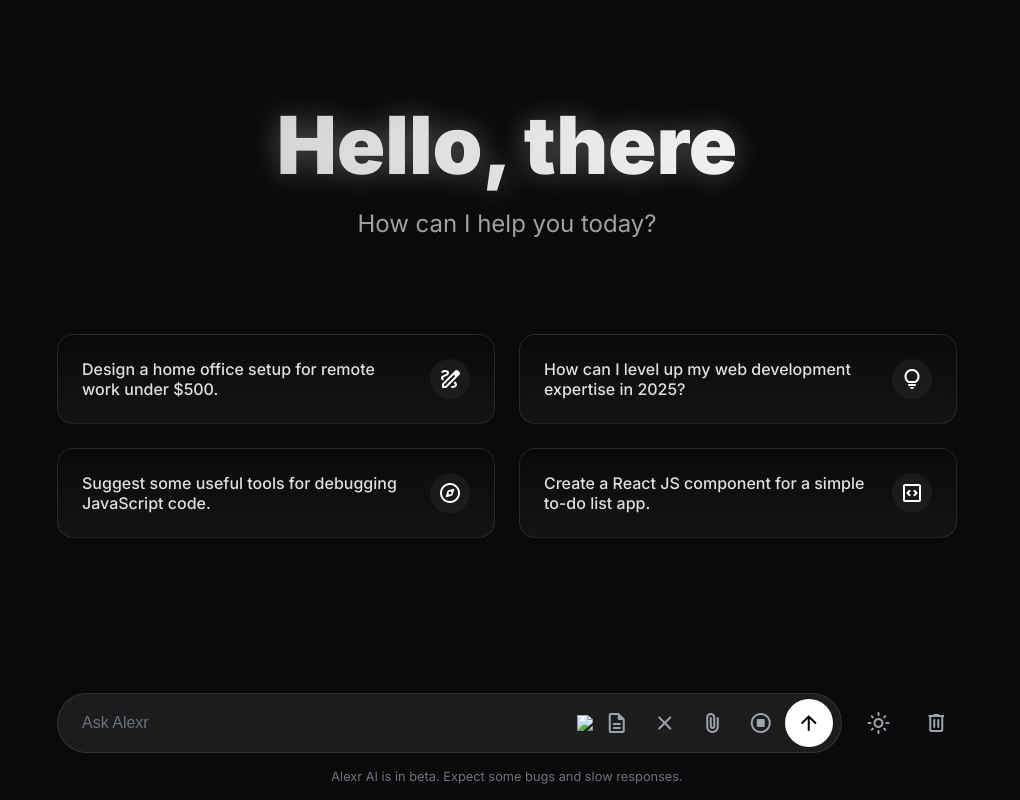
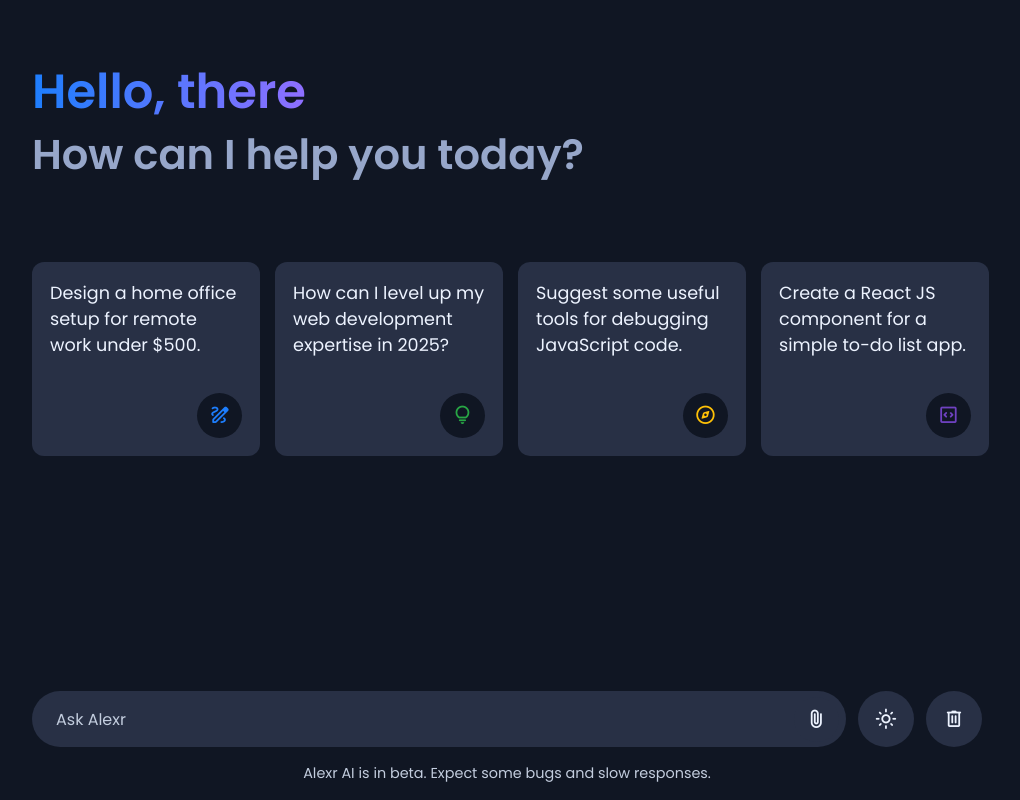
Before and after one commit to dskjfoisjfsjio/alexr-ai, a website: page index.html in a window 1280 px wide. Shown: the whole page, without its empty margins (133-1153 px from the left). Drawn offline with nearby package versions, Linux system fonts and the light colour scheme.

Commit message:
Update styles.css

```diff
--- a/styles.css
+++ b/styles.css
@@ -1,298 +1,350 @@
-/*
-  Alexr AI - Redesigned Stylesheet
-  Theme: Liquid Chrome
-*/
-
-@import url("https://fonts.googleapis.com/css2?family=Inter:wght@400;500;700;900&display=swap");
-
+/* Import Google Font - Poppins */
+@import url("https://fonts.googleapis.com/css2?family=Poppins:wght@400;500;600&display=swap");
 * {
   margin: 0;
   padding: 0;
   box-sizing: border-box;
+  font-family: "Poppins", sans-serif;
 }
-
+:root {
+  --text-color: #edf3ff;
+  --subheading-color: #97a7ca;
+  --placeholder-color: #c3cdde;
+  --primary-color: #101623;
+  --secondary-color: #283045;
+  --secondary-hover-color: #333e58;
+  --scrollbar-color: #626a7f;
+}
+body.light-theme {
+  --text-color: #090c13;
+  --subheading-color: #7b8cae;
+  --placeholder-color: #606982;
+  --primary-color: #f3f7ff;
+  --secondary-color: #dce6f9;
+  --secondary-hover-color: #d2ddf2;
+  --scrollbar-color: #a2aac2;
+}
 body {
-  background-color: #0A0A0A;
-  color: #E0E0E0;
-  font-family: "Inter", sans-serif;
-  overflow: hidden;
+  color: var(--text-color);
+  background: var(--primary-color);
 }
-
-::-webkit-scrollbar {
-  width: 8px;
-}
-::-webkit-scrollbar-track {
-  background: transparent;
-}
-::-webkit-scrollbar-thumb {
-  background: rgba(255, 255, 255, 0.15);
-  border-radius: 4px;
-}
-::-webkit-scrollbar-thumb:hover {
-  background: rgba(255, 255, 255, 0.25);
-}
-
-:root {
-  --accent-gradient: linear-gradient(90deg, #C0C0C0, #FFFFFF, #C0C0C0);
-}
-
-
 .container {
   overflow-y: auto;
-  height: 100vh;
-  padding: 0 20px 160px;
+  padding: 32px 0 60px;
+  height: calc(100vh - 127px);
+  scrollbar-color: var(--scrollbar-color) transparent;
 }
-
-
-.app-header {
-  padding: 12vh 0;
-  max-width: 900px;
+.container :where(.app-header, .suggestions, .message, .prompt-wrapper) {
+  position: relative;
   margin: 0 auto;
-  text-align: center;
+  width: 100%;
+  padding: 0 20px;
+  max-width: 990px;
 }
-
+.container .app-header {
+  margin-top: 3vh;
+}
 .app-header .heading {
-  font-size: 5rem;
-  font-weight: 900;
-  color: transparent;
-  background-image: var(--accent-gradient);
-  background-size: 200% auto;
+  width: fit-content;
+  font-size: 3rem;
+  background: linear-gradient(to right, #1d7efd, #8f6fff);
   -webkit-background-clip: text;
-  background-clip: text;
-  animation: liquid-shine 5s linear infinite;
-  text-shadow: 0 0 30px rgba(255, 255, 255, 0.3);
+  -webkit-text-fill-color: transparent;
 }
-
-@keyframes liquid-shine {
-  to {
-    background-position: 200% center;
-  }
+.app-header .sub-heading {
+  font-size: 2.6rem;
+  margin-top: -5px;
+  color: var(--subheading-color);
 }
-
-.app-header .sub-heading {
-  font-size: 1.5rem;
-  font-weight: 400;
-  color: #A0A0A0;
-  margin-top: 1rem;
+.container .suggestions {
+  width: 100%;
+  list-style: none;
+  display: flex;
+  gap: 15px;
+  margin-top: 9.5vh;
+  overflow-x: auto;
+  scroll-snap-type: x mandatory;
+  scrollbar-width: none;
 }
-
-.suggestions {
-  list-style: none;
-  display: grid;
-  grid-template-columns: repeat(2, 1fr);
-  gap: 1.5rem;
-  max-width: 900px;
-  margin: 0 auto;
-}
-
-.suggestions-item {
-  cursor: pointer;
-  padding: 1.5rem;
-  background: linear-gradient(rgba(10, 10, 10, 0.5), rgba(30, 30, 30, 0.5));
-  border: 1px solid rgba(255, 255, 255, 0.1);
-  border-radius: 1rem;
-  transition: all 0.3s ease;
-  display: flex;
-  align-items: center;
-  gap: 1rem;
-  backdrop-filter: blur(5px);
-}
-
-.suggestions-item:hover {
-  background: linear-gradient(rgba(30, 30, 30, 0.5), rgba(50, 50, 50, 0.5));
-  border-color: rgba(255, 255, 255, 0.3);
-  transform: translateY(-5px);
-}
-
-.suggestions-item .text {
-  font-size: 1rem;
-  font-weight: 500;
-  color: #E0E0E0;
-}
-
-.suggestions-item .icon {
-  width: 40px;
-  height: 40px;
-  flex-shrink: 0;
-  display: flex;
-  align-items: center;
-  justify-content: center;
-  font-size: 1.5rem;
-  border-radius: 50%;
-  background: rgba(255, 255, 255, 0.05);
-  color: #FFFFFF;
-}
-
 body.chats-active .container :where(.app-header, .suggestions) {
   display: none;
 }
+.suggestions .suggestions-item {
+  cursor: pointer;
+  padding: 18px;
+  width: 228px;
+  flex-shrink: 0;
+  display: flex;
+  scroll-snap-align: center;
+  flex-direction: column;
+  align-items: flex-end;
+  border-radius: 12px;
+  justify-content: space-between;
+  background: var(--secondary-color);
+  transition: 0.3s ease;
+}
+.suggestions .suggestions-item:hover {
+  background: var(--secondary-hover-color);
+}
+.suggestions .suggestions-item .text {
+  font-size: 1.1rem;
+}
+.suggestions .suggestions-item .icon {
+  width: 45px;
+  height: 45px;
+  display: flex;
+  font-size: 1.4rem;
+  margin-top: 35px;
+  align-self: flex-end;
+  align-items: center;
+  border-radius: 50%;
+  justify-content: center;
+  color: #1d7efd;
+  background: var(--primary-color);
+}
+.suggestions .suggestions-item:nth-child(2) .icon {
+  color: #28a745;
+}
+.suggestions .suggestions-item:nth-child(3) .icon {
+  color: #ffc107;
+}
+.suggestions .suggestions-item:nth-child(4) .icon {
+  color: #6f42c1;
+}
+.container .chats-container {
+  display: flex;
+  gap: 20px;
+  flex-direction: column;
+}
+.chats-container .message {
+  display: flex;
+  gap: 11px;
+  align-items: center;
+}
+.chats-container .message .avatar {
+  width: 43px;
+  height: 43px;
+  flex-shrink: 0;
+  align-self: flex-start;
+  border-radius: 50%;
+  padding: 6px;
+  margin-right: -7px;
+  background: var(--secondary-color);
+  border: 1px solid var(--secondary-hover-color);
+}
+.chats-container .message.loading .avatar {
+  animation: rotate 3s linear infinite;
+}
+@keyframes rotate {
+  100% {
+    transform: rotate(360deg);
+  }
+}
+.chats-container .message .message-text {
+  padding: 3px 16px;
+  word-wrap: break-word;
+  white-space: pre-line;
+}
+.chats-container .bot-message {
+  margin: 9px auto;
+}
+.chats-container .user-message {
+  flex-direction: column;
+  align-items: flex-end;
+}
+.chats-container .user-message .message-text {
+  padding: 12px 16px;
+  max-width: 75%;
+  background: var(--secondary-color);
+  border-radius: 13px 13px 3px 13px;
+}
+.chats-container .user-message .img-attachment {
+  margin-top: -7px;
+  width: 50%;
+  border-radius: 13px 3px 13px 13px;
+}
+.chats-container .user-message .file-attachment {
+  display: flex;
+  gap: 6px;
+  align-items: center;
+  padding: 10px;
+  margin-top: -7px;
+  border-radius: 13px 3px 13px 13px;
+  background: var(--secondary-color);
+}
+.chats-container .user-message .file-attachment span {
+  color: #1d7efd;
+}
+.container .prompt-container {
+  position: fixed;
+  width: 100%;
+  left: 0;
+  bottom: 0;
+  padding: 16px 0;
+  background: var(--primary-color);
+}
+.prompt-container :where(.prompt-wrapper, .prompt-form, .prompt-actions) {
+  display: flex;
+  gap: 12px;
+  height: 56px;
+  align-items: center;
+}
+.prompt-container .prompt-form {
+  height: 100%;
+  width: 100%;
+  border-radius: 130px;
+  background: var(--secondary-color);
+}
+.prompt-form .prompt-input {
+  width: 100%;
+  height: 100%;
+  background: none;
+  outline: none;
+  border: none;
+  font-size: 1rem;
+  color: var(--text-color);
+  padding-left: 24px;
+}
+.prompt-form .prompt-input::placeholder {
+  color: var(--placeholder-color);
+}
+.prompt-wrapper button {
+  width: 56px;
+  height: 100%;
+  flex-shrink: 0;
+  cursor: pointer;
+  border-radius: 50%;
+  font-size: 1.4rem;
+  border: none;
+  color: var(--text-color);
+  background: var(--secondary-color);
+  transition: 0.3s ease;
+}
+.prompt-wrapper :is(button:hover, #cancel-file-btn, .file-icon) {
+  background: var(--secondary-hover-color);
+}
+
+/* Code Block Styling */
+pre {
+   background: #1e1e2e;
+   padding: 15px;
+   border-radius: 10px;
+   overflow-x: auto;
+   position: relative;
+ }
+
+ code {
+   font-family: "Fira Code", monospace;
+   color: #cdd6f4;
+ }
+
+ .copy-btn {
+   position: absolute;
+   top: 10px;
+   right: 10px;
+   background: #2e2e3e;
+   color: #fff;
+   border: none;
+   padding: 5px 10px;
+   cursor: pointer;
+   border-radius: 5px;
+ }
+
+ .copy-btn:hover {
+   background: #44445a;
+ }
 
 
-.chats-container {
-  padding-top: 2rem;
-  max-width: 900px;
-  margin: 0 auto;
-  display: flex;
-  flex-direction: column;
-  gap: 2rem;
+.prompt-form .prompt-actions {
+  gap: 5px;
+  margin-right: 7px;
 }
-
-.message {
-  display: flex;
-  gap: 1rem;
-  align-items: flex-start;
-  max-width: 90%;
+.prompt-wrapper .prompt-form :where(.file-upload-wrapper, button, img) {
+  position: relative;
+  height: 45px;
+  width: 45px;
 }
-
-.message .avatar {
-  width: 42px;
-  height: 42px;
-  flex-shrink: 0;
+.prompt-form .prompt-actions #send-prompt-btn {
+  color: #fff;
+  display: none;
+  background: #1d7efd;
+}
+.prompt-form .prompt-input:valid~.prompt-actions #send-prompt-btn {
+  display: block;
+}
+.prompt-form #send-prompt-btn:hover {
+  background: #0264e3;
+}
+.prompt-form .file-upload-wrapper :where(button, img) {
+  display: none;
   border-radius: 50%;
-  background: #1C1C1C;
-  border: 1px solid rgba(255, 255, 255, 0.1);
+  object-fit: cover;
+  position: absolute;
 }
-.message.loading .avatar {
-    animation: loading-pulse 1.5s infinite ease-in-out;
+.prompt-form .file-upload-wrapper.active #add-file-btn {
+  display: none;
 }
-@keyframes loading-pulse {
-    0% { box-shadow: 0 0 0 0 rgba(255, 255, 255, 0.2); }
-    50% { box-shadow: 0 0 0 8px rgba(255, 255, 255, 0); }
+.prompt-form .file-upload-wrapper #add-file-btn,
+.prompt-form .file-upload-wrapper.active.img-attached img,
+.prompt-form .file-upload-wrapper.active.file-attached .file-icon,
+.prompt-form .file-upload-wrapper.active:hover #cancel-file-btn {
+  display: block;
 }
-
-.bot-message .message-text {
-  padding: 1rem 1.25rem;
-  line-height: 1.7;
-  background: #141414;
-  border: 1px solid rgba(255, 255, 255, 0.1);
-  border-radius: 1rem;
-  white-space: pre-wrap;
-  word-wrap: break-word;
+.prompt-form :is(#stop-response-btn:hover, #cancel-file-btn) {
+  color: #d62939;
 }
-
-.user-message {
-  align-self: flex-end;
-  flex-direction: row-reverse;
+.prompt-wrapper .prompt-form .file-icon {
+  color: #1d7efd;
 }
-
-.user-message .message-text {
-  background: linear-gradient(90deg, #4B5563, #1F2937);
-  color: #ffffff;
-  font-weight: 500;
-  padding: 1rem 1.25rem;
-  border-radius: 1rem;
-  border: 1px solid rgba(255, 255, 255, 0.2);
+.prompt-form #stop-response-btn,
+body.bot-responding .prompt-form .file-upload-wrapper {
+  display: none;
 }
-
-
-pre {
-  background: #050505;
-  border: 1px solid rgba(255, 255, 255, 0.1);
-  padding: 1.25rem;
-  border-radius: 0.75rem;
-  overflow-x: auto;
-  position: relative;
-  margin: 1rem 0;
+body.bot-responding .prompt-form #stop-response-btn {
+  display: block;
 }
-code {
-  font-family: 'IBM Plex Mono', monospace;
+.prompt-container .disclaimer-text {
   font-size: 0.9rem;
-  color: #D1D5DB;
-  white-space: pre;
-}
-
-/* 6. PROMPT INPUT AREA */
-
-.prompt-container {
-  position: fixed;
-  left: 0;
-  bottom: 0;
-  width: 100%;
-  padding: 1rem;
-  background: linear-gradient(to top, #0A0A0A 70%, transparent);
-}
-
-.prompt-wrapper {
-  max-width: 900px;
-  margin: 0 auto;
-  display: flex;
-  align-items: center;
-  gap: 1rem;
-}
-
-.prompt-form {
-  display: flex;
-  align-items: center;
-  width: 100%;
-  height: 60px;
-  padding: 0 0.5rem 0 1.5rem;
-  background: #1C1C1C;
-  border: 1px solid rgba(255, 255, 255, 0.1);
-  border-radius: 999px;
-  transition: all 0.3s ease;
-}
-.prompt-form:focus-within {
-  border-color: rgba(255, 255, 255, 0.4);
-  box-shadow: 0 0 15px rgba(255, 255, 255, 0.1);
-}
-
-.prompt-input {
-  flex-grow: 1;
-  height: 100%;
-  background: none;
-  border: none;
-  outline: none;
-  color: #E0E0E0;
-  font-size: 1rem;
-}
-.prompt-input::placeholder {
-  color: #6B7280;
-}
-
-.prompt-actions, .prompt-actions .file-upload-wrapper {
-  display: flex;
-  align-items: center;
-}
-
-.prompt-wrapper button {
-  width: 48px;
-  height: 48px;
-  border-radius: 50%;
-  border: none;
-  background: transparent;
-  color: #9CA3AF;
-  cursor: pointer;
-  transition: all 0.3s ease;
-  display: flex;
-  align-items: center;
-  justify-content: center;
-  font-size: 1.5rem;
-}
-
-.prompt-wrapper button:hover {
-  color: #ffffff;
-  background: rgba(255, 255, 255, 0.1);
-}
-
-#send-prompt-btn {
-  background: #ffffff;
-  color: #000000;
-}
-#send-prompt-btn:hover {
-  box-shadow: 0 0 15px rgba(255, 255, 255, 0.3);
-  background: #ffffff;
-  transform: scale(1.05);
-}
-
-.disclaimer-text {
   text-align: center;
-  padding-top: 1rem;
-  font-size: 0.8rem;
-  color: #6B7280;
+  padding: 16px 20px 0;
+  color: var(--placeholder-color);
 }
 
 @media (max-width: 768px) {
-    .suggestions { grid-template-columns: 1fr; }
-    .app-header .heading { font-size: 3rem; }
-    .app-header .sub-heading { font-size: 1.2rem; }
+  .container {
+    padding: 20px 0 100px;
+  }
+  .app-header :is(.heading, .sub-heading) {
+    font-size: 2rem;
+    line-height: 1.4;
+  }
+  .app-header .sub-heading {
+    font-size: 1.7rem;
+  }
+  .container .chats-container {
+    gap: 15px;
+  }
+  .chats-container .bot-message {
+    margin: 4px auto;
+  }
+  .prompt-container :where(.prompt-wrapper, .prompt-form, .prompt-actions) {
+    gap: 8px;
+    height: 53px;
+  }
+  .prompt-container button {
+    width: 53px;
+  }
+  .prompt-form :is(.file-upload-wrapper, button, img) {
+    height: 42px;
+    width: 42px;
+  }
+  .prompt-form .prompt-input {
+    padding-left: 20px;
+  }
+  .prompt-form .file-upload-wrapper.active #cancel-file-btn {
+    opacity: 0;
+  }
+  .prompt-wrapper.hide-controls :where(#theme-toggle-btn, #delete-chats-btn) {
+    display: none;
+  }
 }
```
